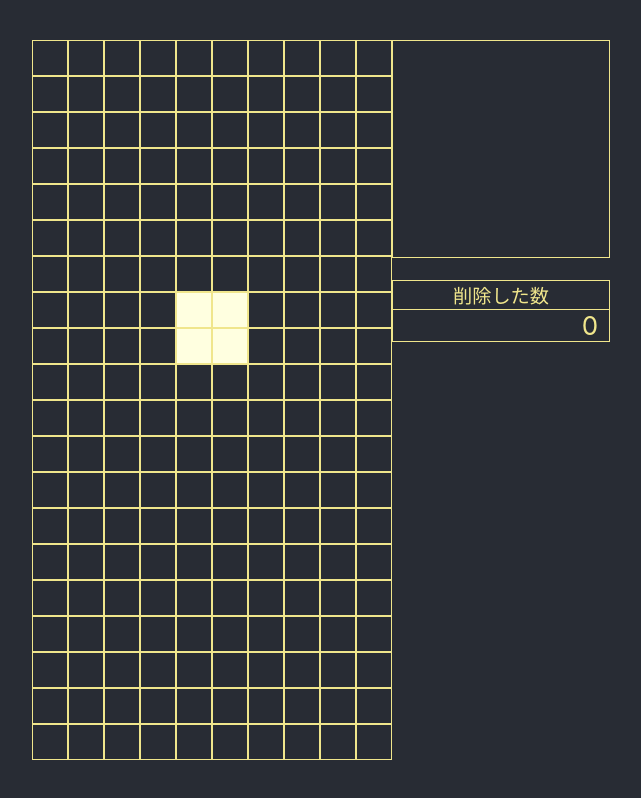
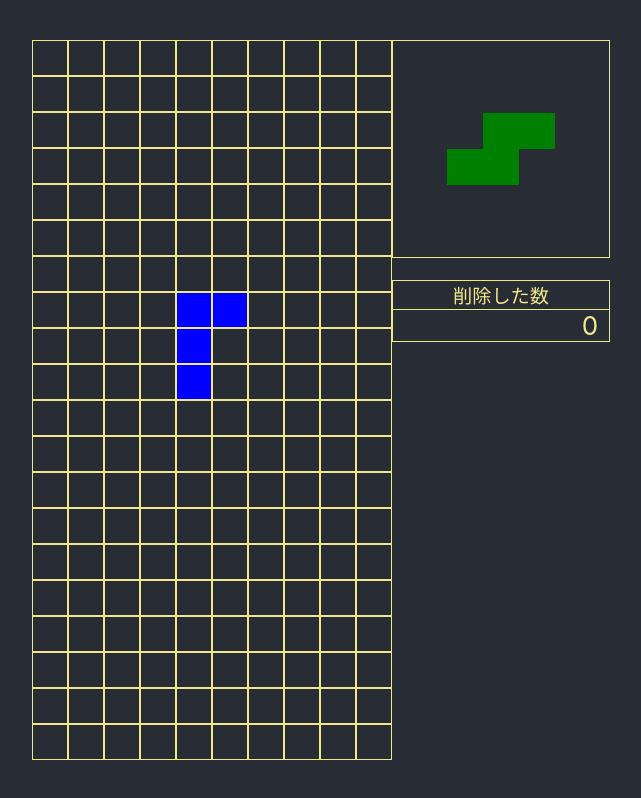
Before and after one commit to programmer-dojo/tutorial-tetris-like-falling-block-puzzle, a React (Create React App) app: page / in a window 1280 px wide. Shown: the whole page, without its empty margins (319-960 px from the left). Built offline with nearby package versions, Linux system fonts and the light colour scheme.

Commit message:
:sparkles: 次のブロックの表示

```diff
--- a/src/App.tsx
+++ b/src/App.tsx
@@ -22,6 +22,8 @@ function App() {
 
   let [numDeleted, setNumDeleted] = useState(0)
 
+  let [next, setNext] = useState(getRandomBlock())
+
   window.onkeydown= (e: KeyboardEvent) => {
     e.preventDefault()
     if (e.key === 'ArrowRight') {
@@ -41,10 +43,11 @@ function App() {
       } else {
         setField(getHyojiField(field, fallingBlock))
         setFallingBlock({
-          puzzleBlock: getRandomBlock(),
+          puzzleBlock: next,
           location   : [0, 4] as CellLocation,
           rotation   : 0
         })
+        setNext(getRandomBlock())
       }
     } else if (e.key === 'ArrowUp') {
       let nextBlock = rotate(fallingBlock)
@@ -72,15 +75,16 @@ function App() {
         } else {
           setField(getHyojiField(field, fallingBlock))
           setFallingBlock({
-            puzzleBlock: getRandomBlock(),
+            puzzleBlock: next,
             location   : [0, 4] as CellLocation,
             rotation   : 0
           })
+          setNext(getRandomBlock())
         }
       }, 1000)
       return () => clearInterval(falling)
     }
-  }, [isGameOver, field, fallingBlock])
+  }, [isGameOver, field, fallingBlock, next])
 
   let hyoji = isGameOver
             ? getGameOverField(field)
@@ -94,7 +98,7 @@ function App() {
             <GameField field={hyoji}/>
           </div>
           <div>
-            <NextBlock />
+            <NextBlock block={next} />
             <ShokyoCount number={numDeleted}/>
           </div>
         </div>
--- a/src/NextBlock.tsx
+++ b/src/NextBlock.tsx
@@ -1,14 +1,39 @@
 import React from 'react';
 import { SIZE_BLOCK, SIZE_NEXT_BLOCK_AREA } from './Constant';
+import { Field } from './Field';
+import { PuzzleBlock } from './PuzzleBlock';
 
-function NextBlock(props: {}) {
+function NextBlock(props: {block: PuzzleBlock}) {
+    let cells = [...props.block.cells, [0, 0]]
+    let width  = Math.max(...cells.map(cell => cell[1])) - Math.min(...cells.map(cell => cell[1])) + 1
+    let height = Math.max(...cells.map(cell => cell[0])) - Math.min(...cells.map(cell => cell[0])) + 1
+
+    let gyouSlide = Math.min(...cells.map(cell => cell[0]))
+    let retuSlide = Math.min(...cells.map(cell => cell[1]))
+
+    let field = [...new Array(height)].map(retu => [...new Array(width)]) as Field
+    cells.forEach((cell) => {
+        field[cell[0] - gyouSlide][cell[1] - retuSlide] = props.block.color
+    })
     return (
         <div style={{
             border: 'khaki 1px solid',
-            height: SIZE_BLOCK * SIZE_NEXT_BLOCK_AREA,
+            marginLeft: 'auto',
+            marginRight: 'auto',
+            paddingTop: (6 - height) * SIZE_BLOCK / 2,
+            paddingBottom: (6 - height) * SIZE_BLOCK / 2,
             width : SIZE_BLOCK * SIZE_NEXT_BLOCK_AREA
         }}>
-
+            {field.map(retu => {
+                return <div style={{ height: SIZE_BLOCK }}>{
+                    retu.map(cell => <div style={{
+                        display: 'inline-block',
+                        height: SIZE_BLOCK,
+                        width : SIZE_BLOCK,
+                        backgroundColor: cell
+                    }}/>)
+                }</div>
+            })}
         </div>
     );
 }
```
